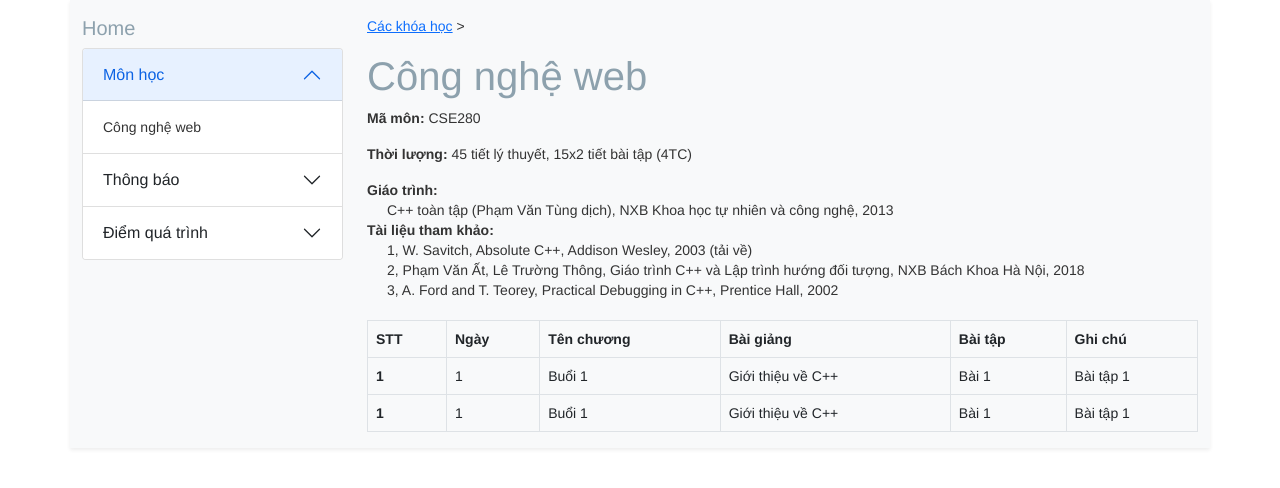
After one commit to nguyenquanghuy61ht/congngheweb, a PHP site: page /page-subject/LT_php.php in a window 1280 px wide. The commit adds this page. Shown: the top 488 px of the page. Run offline with PHP 8.4, Linux system fonts and the light colour scheme.

Commit message:
add file Ai.php ,LTphp.php

```diff
--- a/assets/css/style.css
+++ b/assets/css/style.css
@@ -9,3 +9,11 @@ body {
 .logo-img{width: 70px;height: 100%;}
 .bgroud-orange{ background: linear-gradient(to bottom, #0066ff 0%, #3399ff 100%);}
 .cur-point{cursor: pointer ;}
+.card-trantion:hover .card-img-top {
+
+transition-duration: .3s;
+transition-property: transform;
+transition-timing-function: ease-out;
+transform: translateY(-8px);
+}
+.card-trantion:hover{box-shadow: 2px 2px 2px 2px rgb(231, 231, 231);}
--- /dev/null
+++ b/page-subject/LT_php.php
@@ -0,0 +1,129 @@
+<!DOCTYPE html>
+<html lang="en">
+
+<head>
+    <meta charset="UTF-8">
+    <meta http-equiv="X-UA-Compatible" content="IE=edge">
+    <meta name="viewport" content="width=device-width, initial-scale=1.0">
+    <link href="https://cdn.jsdelivr.net/npm/bootstrap@5.0.2/dist/css/bootstrap.min.css" rel="stylesheet" integrity="sha384-EVSTQN3/azprG1Anm3QDgpJLIm9Nao0Yz1ztcQTwFspd3yD65VohhpuuCOmLASjC" crossorigin="anonymous">
+    <link rel="stylesheet" href="assets/css/responsive.css">
+    <link rel="stylesheet" href="assets/css/style.css">
+    <title>PHP</title>
+</head>
+
+<body>
+    <div class="wrapper ">
+        <div class="container shadow-sm bg-light pt-3">
+            <div class="row ">
+                <div class="col-md-3">
+                    <h5 style="color: #8DA1AD;">Home</h5>
+                    <div class="accordion" id="accordionExample">
+                        <div class="accordion-item">
+                            <h2 class="accordion-header" id="headingOne">
+                                <button class="accordion-button" type="button" data-bs-toggle="collapse" data-bs-target="#collapseOne" aria-expanded="true" aria-controls="collapseOne">
+                                    Môn học
+                                </button>
+                            </h2>
+                            <div id="collapseOne" class="accordion-collapse collapse show" aria-labelledby="headingOne" data-bs-parent="#accordionExample">
+                                <div class="accordion-body">
+                                    Công nghệ web
+                                </div>
+                            </div>
+                        </div>
+                        <div class="accordion-item">
+                            <h2 class="accordion-header" id="headingTwo">
+                                <button class="accordion-button collapsed" type="button" data-bs-toggle="collapse" data-bs-target="#collapseTwo" aria-expanded="false" aria-controls="collapseTwo">
+                                    Thông báo
+
+                                </button>
+                            </h2>
+                            <div id="collapseTwo" class="accordion-collapse collapse" aria-labelledby="headingTwo" data-bs-parent="#accordionExample">
+                                <div class="accordion-body">
+                                    Chi tiết
+                                </div>
+                            </div>
+                        </div>
+                        <div class="accordion-item">
+                            <h2 class="accordion-header" id="headingThree">
+                                <button class="accordion-button collapsed" type="button" data-bs-toggle="collapse" data-bs-target="#collapseThree" aria-expanded="false" aria-controls="collapseThree">
+                                    Điểm quá trình
+                                </button>
+                            </h2>
+                            <div id="collapseThree" class="accordion-collapse collapse" aria-labelledby="headingThree" data-bs-parent="#accordionExample">
+                                <div class="accordion-body">
+                                    61HT
+                                </div>
+                            </div>
+                        </div>
+                    </div>
+
+                </div>
+                <div class="col-md-9">
+                    <div class="box-info">
+                        <p><a href='../index.php'>Các khóa học</a> ></p>
+                        <h1 style="color: #8DA1AD;">Công nghệ web</h1>
+                        <p><b>Mã môn:</b> CSE280</p>
+
+                        <p><b>Thời lượng:</b> 45 tiết lý thuyết, 15x2 tiết bài tập (4TC)</p>
+
+                        <p class="m-0"><b>Giáo trình:</b></p>
+                        <p class="m-0" style="text-indent: 20px;">C++ toàn tập (Phạm Văn Tùng dịch), NXB Khoa học tự nhiên và công nghệ, 2013</p>
+                        <p class="m-0"><b> Tài liệu tham khảo:</b></p>
+                        <p class="m-0" style="text-indent: 20px;">1, W. Savitch, Absolute C++, Addison Wesley, 2003 (tải về)</p>
+                        <p class="m-0" style="text-indent: 20px;"> 2, Phạm Văn Ất, Lê Trường Thông, Giáo trình C++ và Lập trình hướng đối tượng, NXB Bách Khoa Hà Nội, 2018</p>
+                        <p class="m-0" style="text-indent: 20px;"> 3, A. Ford and T. Teorey, Practical Debugging in C++, Prentice Hall, 2002</p>
+
+
+                    </div><br>
+                    <div class="table-subject">
+                        <table class="table table-bordered">
+                            <thead>
+                                <tr>
+                                    <th scope="col">STT</th>
+                                    <th scope="col">Ngày</th>
+                                    <th scope="col">Tên chương </th>
+                                    <th scope="col">Bài giảng</th>
+                                    <th scope="col">Bài tập</th>
+                                    <th scope="col">Ghi chú</th>
+
+                                </tr>
+                            </thead>
+                            <tbody>
+                                <tr>
+                                    <th scope="row">1</th>
+                                    <td>1</td>
+                                    <td>Buổi 1</td>
+                                    <td>Giới thiệu về C++</td>
+                                    <td>Bài 1</td>
+                                    <td>Bài tập 1</td>
+
+                                </tr>
+                                <tr>
+                                    <th scope="row">1</th>
+                                    <td>1</td>
+                                    <td>Buổi 1</td>
+                                    <td>Giới thiệu về C++</td>
+                                    <td>Bài 1</td>
+                                    <td>Bài tập 1</td>
+
+                                </tr>
+
+                            </tbody>
+                        </table>
+
+                    </div>
+
+
+                </div>
+            </div>
+        </div>
+    </div>
+
+
+    <script src="https://ajax.googleapis.com/ajax/libs/jquery/3.5.1/jquery.min.js"></script>
+    <script type="text/javascript" src="assets/js/myscript.js"></script>
+    <script type="text/javascript" src="assets/js/home.js"></script>
+    <script src="https://cdn.jsdelivr.net/npm/bootstrap@5.0.2/dist/js/bootstrap.bundle.min.js" integrity="sha384-MrcW6ZMFYlzcLA8Nl+NtUVF0sA7MsXsP1UyJoMp4YLEuNSfAP+JcXn/tWtIaxVXM" crossorigin="anonymous"></script>
+</body>
+
+</html>
```
Also changed, not shown: Monhoc.php (+4 -4 lines), document.php (+15 -15 lines), index.php (+8 -8 lines), page-subject/Ai.php (renamed from congngheweb.php, +7 -7 lines), page-subject/NGLT.php (added, +129 -0 lines).
